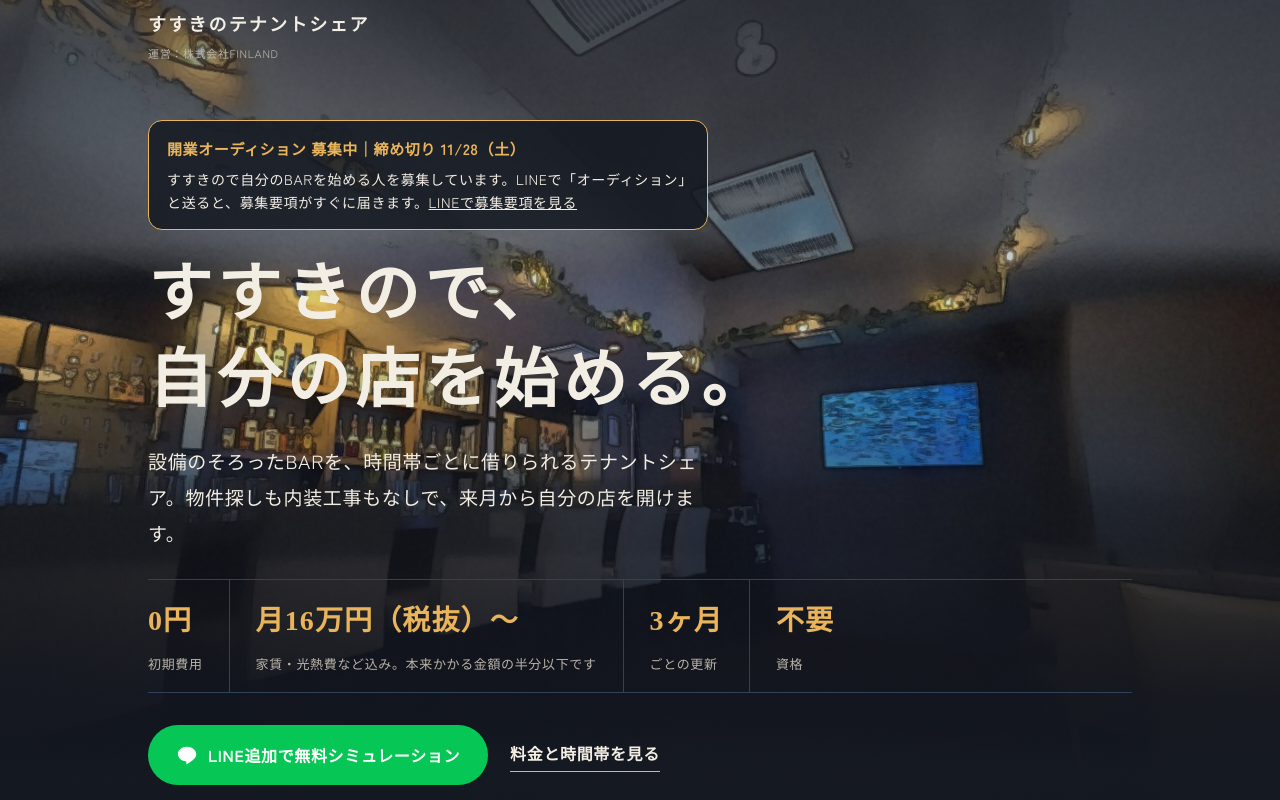
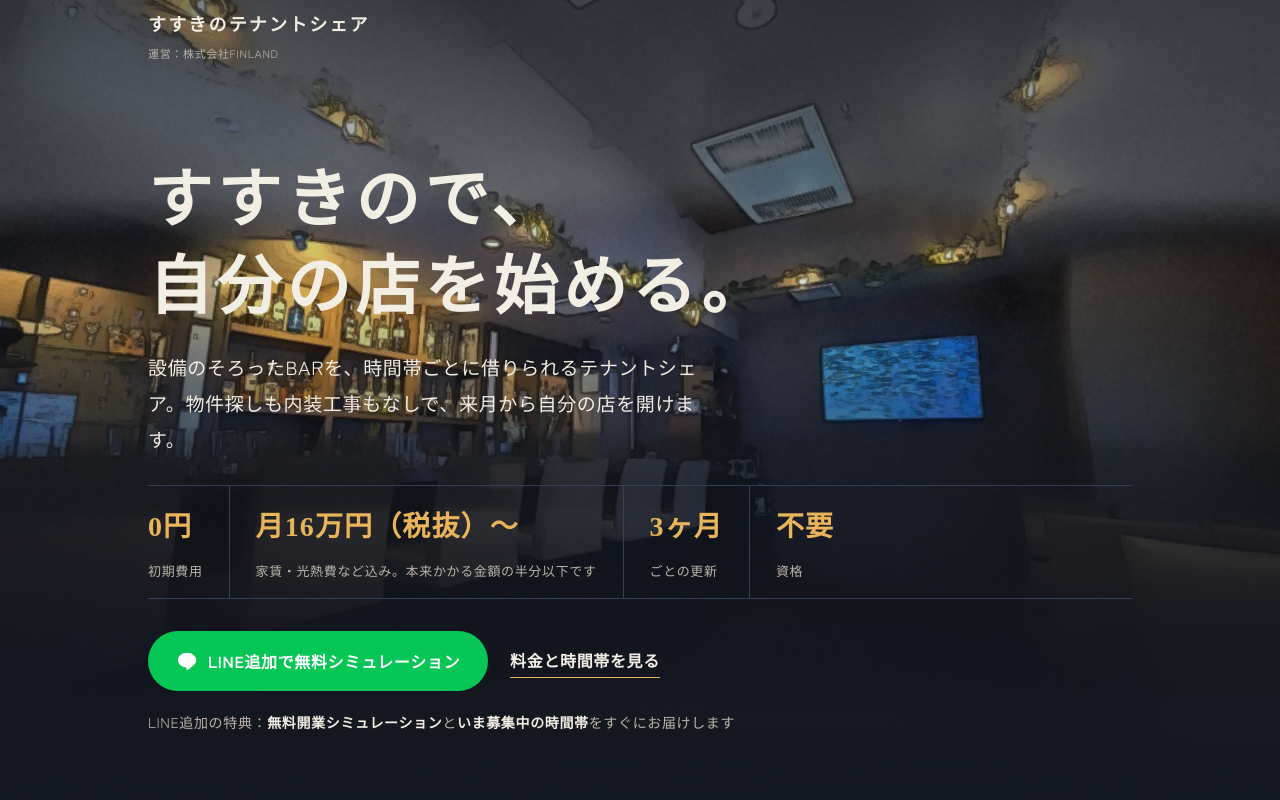
Before and after one commit to finland-inc/tenantshare-lp, a plain HTML site: page index.html in a window 1280 px wide. Shown: the top 800 px of the page. Drawn offline with Linux system fonts and the light colour scheme; a web font is replaced by a local one.

Commit message:
LP：開業オーディション告知帯を削除（11/28締切終了）
Co-Authored-By: Claude Opus 5.5 <noreply@anthropic.com>
Claude-Session: https://claude.ai/code/session_01YReYCQYRaW9nrYJFDHv9C6

```diff
--- a/index.html
+++ b/index.html
@@ -206,12 +206,6 @@ footer a{color:var(--cream)}
 <main>
 <section class="hero" aria-labelledby="hero-title">
   <div class="wrap">
-    <!-- AUDITION-BANNER:START 開業オーディション告知（2026/11/28締切。11/29に削除） -->
-    <a class="audition" href="https://lin.ee/xYerSwK" target="_blank" rel="noopener" style="display:block;margin:0 0 22px;padding:14px 18px;border:1px solid var(--amber);border-radius:14px;background:rgba(18,22,31,.82);color:var(--cream);text-decoration:none;max-width:560px">
-      <b style="display:block;color:var(--amber);font-size:15px;letter-spacing:.04em">開業オーディション 募集中｜締め切り 11/28（土）</b>
-      <span style="display:block;margin-top:4px;font-size:14px;line-height:1.7">すすきので自分のBARを始める人を募集しています。LINEで「オーディション」と送ると、募集要項がすぐに届きます。<u>LINEで募集要項を見る</u></span>
-    </a>
-    <!-- AUDITION-BANNER:END -->
     <h1 id="hero-title">すすきので、<br>自分の店を始める。</h1>
     <p class="lead">設備のそろったBARを、時間帯ごとに借りられるテナントシェア。物件探しも内装工事もなしで、来月から自分の店を開けます。</p>
     <ul class="facts">
```
